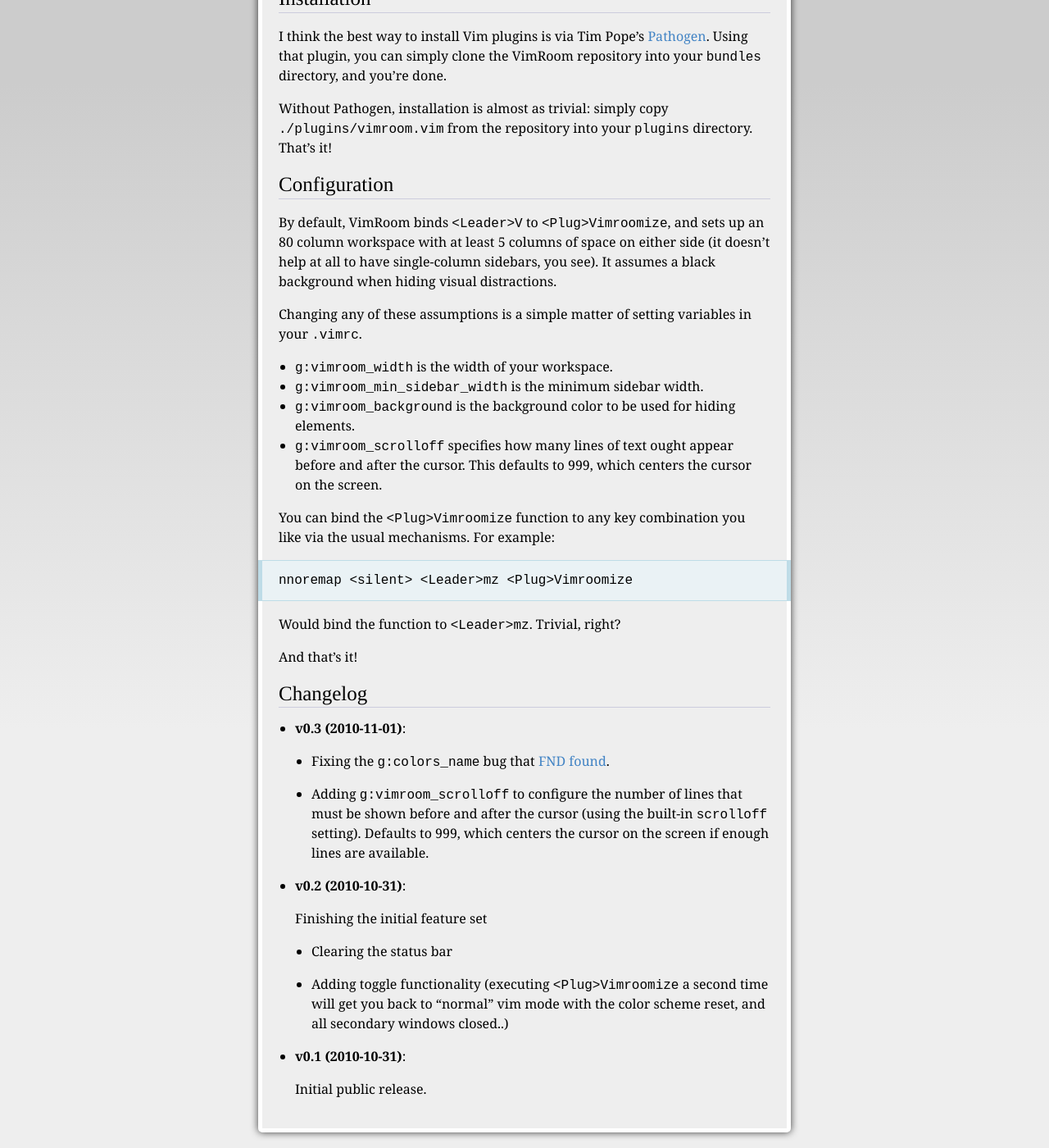
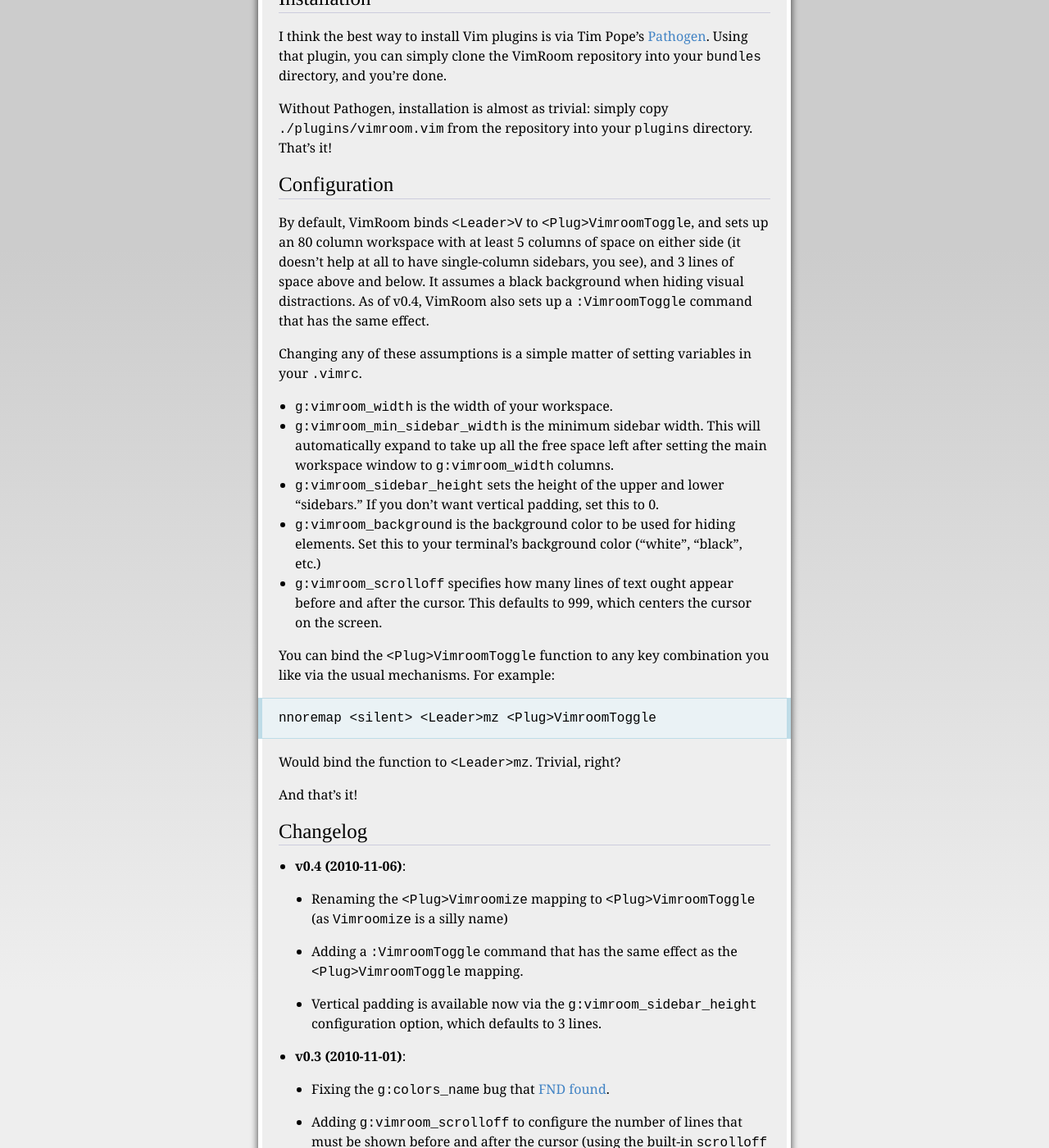
Before and after one commit to mikewest/mikewest.github.com, a Jekyll site: the page built from vimroom/index.markdown, in a window 1280 px wide and 1400 px high, scrolled down 1209 px. Shown: the whole window at 82% size. Built offline with Jekyll 4.4.1, drawn with Linux system fonts in a browser that asks for light colours; Markdown is read by kramdown in place of the engine named in the settings; some of the changed text lies outside the part shown.

Commit message:
VimRoom v0.4

```diff
--- a/vimroom/index.markdown
+++ b/vimroom/index.markdown
@@ -9,7 +9,7 @@
 =======
 
 <ul class="actions">
-  <li><a href="http://github.com/mikewest/vimroom/tarball/v0.3" class="cta">Download current version (v0.3)</a></li>
+  <li><a href="http://github.com/mikewest/vimroom/tarball/v0.4" class="cta">Download current version (v0.4)</a></li>
   <li><a href="http://github.com/mikewest/vimroom" class="cta">Source on GitHub</a></li>
 </ul>
 
@@ -45,18 +45,19 @@
 Configuration
 -------------
 
-By default, VimRoom binds `<Leader>V` to `<Plug>Vimroomize`, and sets up an 80 column workspace with at least 5 columns of space on either side (it doesn't help at all to have single-column sidebars, you see).  It assumes a black background when hiding visual distractions.
+By default, VimRoom binds `<Leader>V` to `<Plug>VimroomToggle`, and sets up an 80 column workspace with at least 5 columns of space on either side (it doesn't help at all to have single-column sidebars, you see), and 3 lines of space above and below.  It assumes a black background when hiding visual distractions.  As of v0.4, VimRoom also sets up a `:VimroomToggle` command that has the same effect.
 
 Changing any of these assumptions is a simple matter of setting variables in your `.vimrc`.
 
 *   `g:vimroom_width` is the width of your workspace.
-*   `g:vimroom_min_sidebar_width` is the minimum sidebar width.
-*   `g:vimroom_background` is the background color to be used for hiding elements.
+*   `g:vimroom_min_sidebar_width` is the minimum sidebar width.  This will automatically expand to take up all the free space left after setting the main workspace window to `g:vimroom_width` columns.
+*   `g:vimroom_sidebar_height` sets the height of the upper and lower "sidebars."  If you don't want vertical padding, set this to 0.
+*   `g:vimroom_background` is the background color to be used for hiding elements.  Set this to your terminal's background color ("white", "black", etc.)
 *   `g:vimroom_scrolloff` specifies how many lines of text ought appear before and after the cursor.  This defaults to 999, which centers the cursor on the screen.
 
-You can bind the `<Plug>Vimroomize` function to any key combination you like via the usual mechanisms.  For example:
+You can bind the `<Plug>VimroomToggle` function to any key combination you like via the usual mechanisms.  For example:
 
-    nnoremap <silent> <Leader>mz <Plug>Vimroomize
+    nnoremap <silent> <Leader>mz <Plug>VimroomToggle
 
 Would bind the function to `<Leader>mz`.  Trivial, right?
 
```
Also changed, not shown: vimroom/_posts/2010-11-06-changelog.markdown (added, +13 -0 lines).
